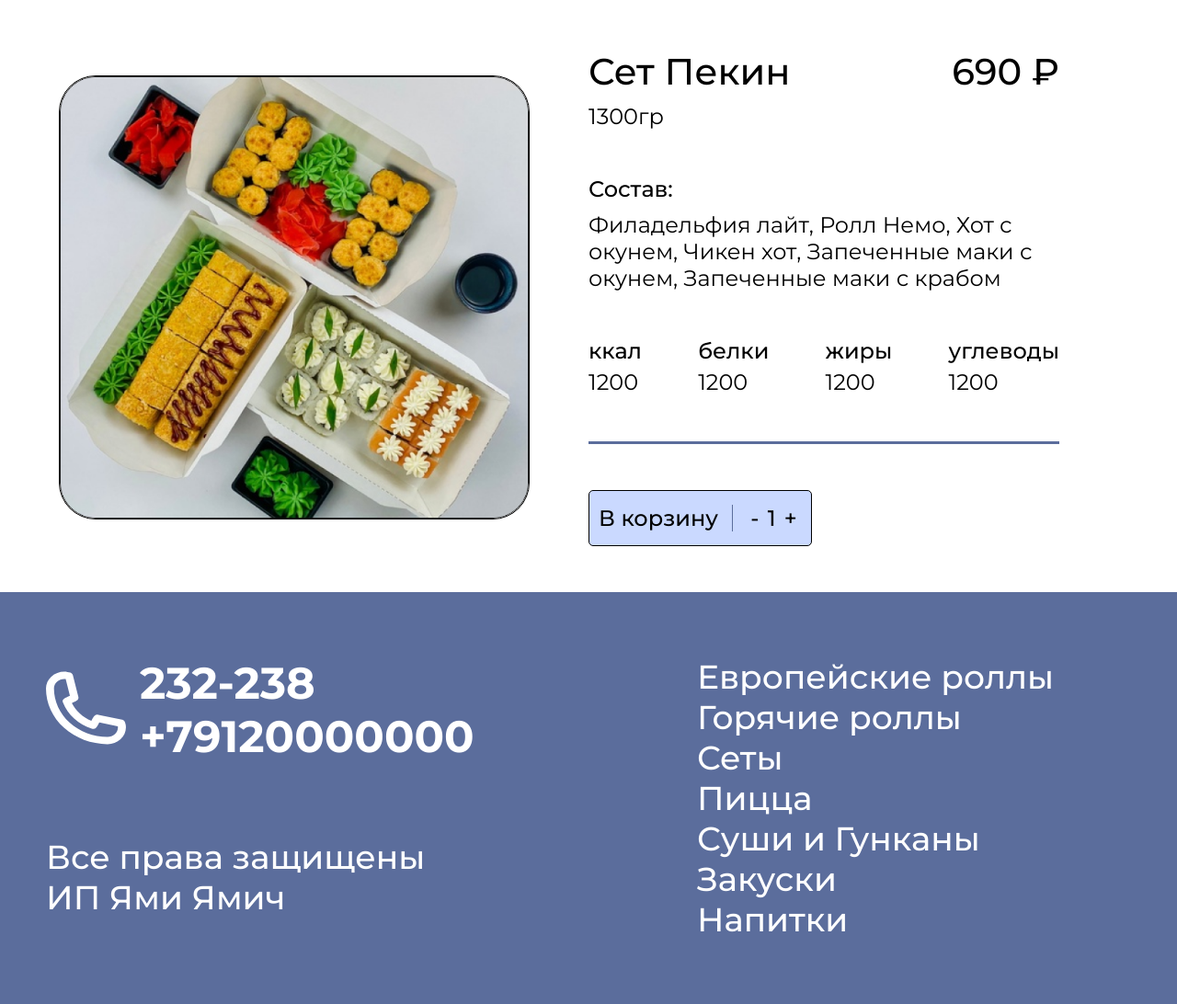
After one commit to ArtemLipodat/yami.loc, a PHP site: page /good_detail.php in a window 1280 px wide. The commit adds this page. Shown: the part 301-1393 px from the top of the page at 92% size. Run offline with PHP 8.4, Linux system fonts and the light colour scheme.

Commit message:
detail_page

```diff
--- /dev/null
+++ b/good_detail.php
@@ -0,0 +1,50 @@
+<?php include_once('./template/header.php'); ?>
+
+<main id="lipodat_company">
+  <div class="good_detail d-flex">
+    <div class="w-50 good_detail_photo">
+      <img src="./image/good_detail.png" alt="">
+    </div>
+    <div class="w-50">
+      <div class="good_detail_info d-flex column">
+        <div class="name d-flex j-c-s-b">
+          <div>Сет Пекин</div>
+          <div>690 ₽</div>
+        </div>
+        <div class="weight">
+          <div class="mt-10px">1300гр</div>
+        </div>
+        <div class="consist mt-50px">
+          <span>Состав:</span>
+          <div class="mt-10px">Филадельфия лайт, Ролл Немо, Хот с окунем, Чикен хот, Запеченные маки с окунем, Запеченные маки с крабом</div>
+        </div>
+        <div class="kbju d-flex j-c-s-b mt-50px">
+          <div class="kbju_item">
+            <span>ккал</span>
+            <div>1200</div>
+          </div>
+          <div class="kbju_item">
+            <span>белки</span>
+            <div>1200</div>
+          </div>
+          <div class="kbju_item">
+            <span>жиры</span>
+            <div>1200</div>
+          </div>
+          <div class="kbju_item">
+            <span>углеводы</span>
+            <div>1200</div>
+          </div>
+        </div>
+      </div>
+      <div class="quantity mt-50px">
+        <span>В корзину</span>
+        <button class="minus" id="minus">-</button>
+        <div id="quantity">1</div>
+        <button class="plus" id="plus">+</button>
+      </div>
+    </div>
+  </div>
+</main>
+
+<?php include_once('./template/footer.php'); ?>
--- a/index.php
+++ b/index.php
@@ -107,7 +107,7 @@
         </div>
       </div>
     </section>
-    <section class="vk_testimonials gap-15px mt-50px d-flex">
+    <section class="vk_testimonials gap-15px d-flex">
       <div class="vk_testimonials_item">
         <div class="person d-flex">
           <div class="person-img">
--- a/scss/desktop.css
+++ b/scss/desktop.css
@@ -98,6 +98,85 @@ body {
   border: none;
 }
 
+.good_detail_photo {
+  display: flex;
+  align-items: center;
+  justify-content: center;
+}
+.good_detail_photo img {
+  border-radius: 40px;
+  border: 1px solid #000000;
+  width: 80%;
+}
+.good_detail_info {
+  padding-bottom: 50px;
+  border-bottom: 3px solid #5B6D9C;
+  width: 80%;
+}
+.good_detail_info .name {
+  font-weight: 500;
+  font-size: 40px;
+  color: #000000;
+}
+.good_detail_info .weight {
+  font-weight: 400;
+  font-size: 24px;
+  line-height: 29px;
+  color: #000000;
+}
+.good_detail_info .consist span {
+  font-weight: 500;
+  font-size: 24px;
+  color: #000000;
+}
+.good_detail_info .consist div {
+  font-weight: 400;
+  font-size: 24px;
+  line-height: 29px;
+  color: #000000;
+}
+.good_detail_info .kbju_item span {
+  font-weight: 500;
+  font-size: 24px;
+  color: #000000;
+}
+.good_detail_info .kbju_item div {
+  font-weight: 400;
+  font-size: 24px;
+  color: #000000;
+  margin-top: 5px;
+}
+.good_detail .quantity {
+  background: #CAD9FF;
+  border: 1px solid #000000;
+  border-radius: 5px;
+  display: inline-block;
+  padding: 10px;
+}
+.good_detail .quantity span {
+  font-weight: 500;
+  font-size: 24px;
+  color: #000000;
+  padding-right: 15px;
+  margin-right: 10px;
+  border-right: 1px solid #5B6D9C;
+}
+.good_detail .quantity div {
+  display: inline;
+  font-weight: 500;
+  font-size: 24px;
+  color: #000000;
+}
+.good_detail .quantity button {
+  border: none;
+  background: none;
+  font-weight: 500;
+  font-size: 24px;
+  color: #000000;
+  cursor: pointer;
+  padding: 5px;
+}
+
 .footer {
   background: #5B6D9C;
   padding-top: 70px;
--- a/scss/desktop.scss
+++ b/scss/desktop.scss
@@ -102,6 +102,93 @@ body{
   }
 }
 
+.good_detail{
+  &_photo{
+    display: flex;
+    align-items: center;
+    justify-content: center;
+    img{
+      border-radius: 40px;
+      border: 1px solid #000000;
+      width: 80%;
+    }
+  }
+  &_info{
+    padding-bottom: 50px;
+    border-bottom: 3px solid #5B6D9C;
+    width: 80%;
+    .name{
+      font-weight: 500;
+      font-size: 40px;
+      color: #000000;
+    }
+    .weight{
+      font-weight: 400;
+      font-size: 24px;
+      line-height: 29px;
+      color: #000000;
+    }
+    .consist{
+      span{
+        font-weight: 500;
+        font-size: 24px;
+        color: #000000;
+      }
+      div{
+        font-weight: 400;
+        font-size: 24px;
+        line-height: 29px;
+        color: #000000;
+      }
+    }
+    .kbju{
+      &_item{
+        span{
+          font-weight: 500;
+          font-size: 24px;
+          color: #000000;
+        }
+        div{
+          font-weight: 400;
+          font-size: 24px;
+          color: #000000;
+          margin-top: 5px;
+        }
+      }
+    }
+  }
+  .quantity{
+    background: #CAD9FF;
+    border: 1px solid #000000;
+    border-radius: 5px;
+    display: inline-block;
+    padding: 10px;
+    span{
+      font-weight: 500;
+      font-size: 24px;
+      color: #000000;
+      padding-right: 15px;
+      margin-right: 10px;
+      border-right: 1px solid #5B6D9C;
+    }
+    div{
+      display: inline;
+      font-weight: 500;
+      font-size: 24px;
+      color: #000000;
+    }
+    button{
+      border: none;
+      background: none;
+      font-weight: 500;
+      font-size: 24px;
+      color: #000000;
+      cursor: pointer;
+      padding: 5px;
+    }
+  }
+}
+
 .footer{
   background: #5B6D9C;
   padding-top: 70px;
--- a/scss/helper.css
+++ b/scss/helper.css
@@ -1,10 +1,19 @@
 @import url("https://fonts.googleapis.com/css2?family=Montserrat:wght@400;500;600;700&display=swap");
+#lipodat_company {
+  margin-top: 50px;
+  margin-bottom: 50px;
+}
+
 .d-flex {
   display: flex;
 }
 
 .j-c-c {
   justify-content: center;
+}
+
+.j-c-s-b {
+  justify-content: space-between;
 }
 
 .column {
@@ -71,6 +80,10 @@
   text-align: center;
 }
 
+.mt-10px {
+  margin-top: 10px;
+}
+
 .mt-30px {
   margin-top: 30px;
 }
--- a/scss/helper.scss
+++ b/scss/helper.scss
@@ -1,4 +1,10 @@
 @import url('https://fonts.googleapis.com/css2?family=Montserrat:wght@400;500;600;700&display=swap');
+
+
+#lipodat_company{
+  margin-top: 50px;
+  margin-bottom: 50px;
+}
 
 .d-flex{
   display: flex;
@@ -6,6 +12,10 @@
 
 .j-c-c{
   justify-content: center;
+}
+
+.j-c-s-b{
+  justify-content: space-between;
 }
 
 .column{
@@ -69,6 +79,10 @@
   text-align: center;
 }
 
+.mt-10px{
+  margin-top: 10px;
+}
+
 .mt-30px{
   margin-top: 30px;
 }
```
Also changed, not shown: image/good_detail.png (added), 2 other files.
